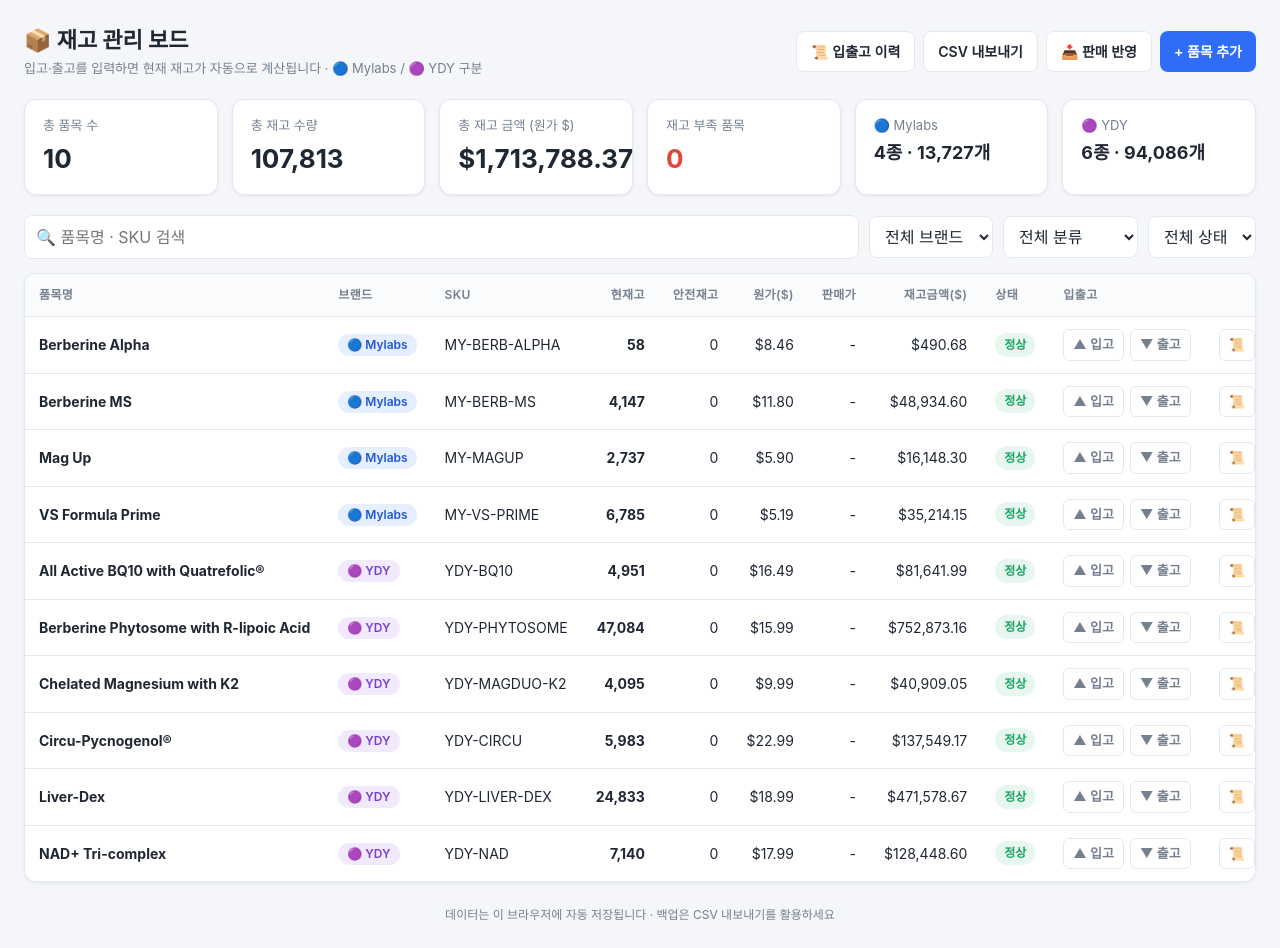
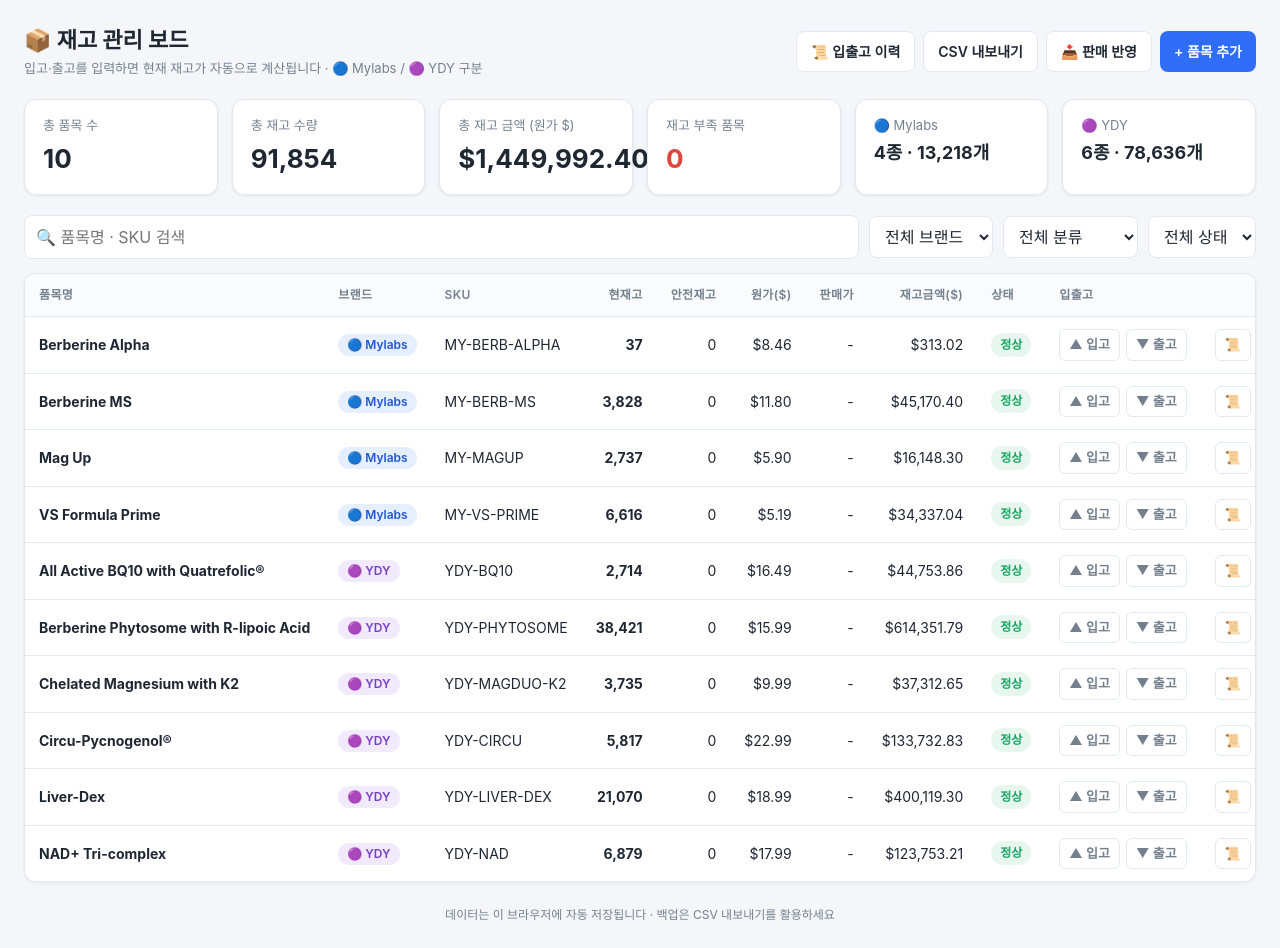
Before and after one commit to mylabsformula/inventory-board, a plain HTML site: page index.html in a window 1280 px wide. Drawn offline with Linux system fonts and the light colour scheme.

Commit message:
11월 2·3주차 재고 반영 (스마트스토어 11/7–11/20, 쿠팡 3건, 아이허브 #0121·#0122·#0123) + 11월 1주차 누락분 18건
Co-Authored-By: Claude Opus 5.5 <noreply@anthropic.com>
Claude-Session: https://claude.ai/code/session_01JUxBCn1WaETwbZxgfRV2NJ

```diff
--- a/index.html
+++ b/index.html
@@ -1,3 +1,4 @@
+<!-- 2026-11-20: 11월2·3주차(11/7–11/20) 스마트스토어 판매(릴리약사·고약사·형제약사·몸짱제니·쀼약사 파이토좀, 약사임당·약들약 리버덱스, 몸짱약사·릴리약사 BQ10, 드림약사·마이약사 VS, 약사피셜 써큐 공구) + 쿠팡 3건 + 아이허브 #0121·#0122·#0123 + 11월1주차 누락분(11/5–11/6 18건), 저장키 v39 + BUILD 20261120-01 재시드 -->
 <!-- 2026-11-08: 10월5주차 고약사 6개묶음 누락 791건 재정산 → 파이토좀 −4,746 (51,830→47,084), 저장키 v38 + BUILD 20261108-04 재시드 -->
 <!-- 2026-11-08: 리버덱스 New 입고 +22,080 (11/06 실사표 920박스×24) 반영 → 24,833, 저장키 v37 + BUILD 20261108-03 재시드 -->
 <!-- 2026-11-08: 11월1주차 보정 — 110426 스마트스토어 주문(11/04, 54건) + 아이허브 #0117·#0118 추가, 저장키 v36 + BUILD 20261108-02 재시드 -->
@@ -449,10 +450,10 @@
 
 <script src="./재고 관리 보드_files/xlsx.full.min.js.download"></script>
 <script>
-const KEY = 'inventory_board_v38';
+const KEY = 'inventory_board_v39';
 // 파일 내용이 바뀔 때마다 갱신. 저장된 스탬프와 다르면 무조건 재시드하므로
 // 같은 저장키로 파일을 다시 배포해도 옛 데이터가 남지 않음.
-const BUILD = '20261108-04';
+const BUILD = '20261120-01';
 const HKEY = 'inventory_history_v1';
 const AKEY = 'inventory_applied_orders_v1';
 let items = [];
@@ -478,15 +479,15 @@ function seed() {
   // 원가 = COST_TABLE 단위원가(USD), 제품 원가만 (배송비 제외)
   const P = (name, sku, brand, stock, cost) => ({ id: uid(), name, sku, brand, category: 'Supplement', stock, safety: 0, price: 0, cost });
   items = [
-    P('Berberine Phytosome with R-lipoic Acid', 'YDY-PHYTOSOME', 'YDY', 47084, 15.99),
-    P('All Active BQ10 with Quatrefolic®', 'YDY-BQ10', 'YDY', 4951, 16.49),
-    P('Chelated Magnesium with K2', 'YDY-MAGDUO-K2', 'YDY', 4095, 9.99),
-    P('NAD+ Tri-complex', 'YDY-NAD', 'YDY', 7140, 17.99),
-    P('Circu-Pycnogenol®', 'YDY-CIRCU', 'YDY', 5983, 22.99),
-    P('Liver-Dex', 'YDY-LIVER-DEX', 'YDY', 24833, 18.99),
-    P('Berberine Alpha', 'MY-BERB-ALPHA', 'Mylabs', 58, 8.46),
-    P('Berberine MS', 'MY-BERB-MS', 'Mylabs', 4147, 11.8),
-    P('VS Formula Prime', 'MY-VS-PRIME', 'Mylabs', 6785, 5.19),
+    P('Berberine Phytosome with R-lipoic Acid', 'YDY-PHYTOSOME', 'YDY', 38421, 15.99),
+    P('All Active BQ10 with Quatrefolic®', 'YDY-BQ10', 'YDY', 2714, 16.49),
+    P('Chelated Magnesium with K2', 'YDY-MAGDUO-K2', 'YDY', 3735, 9.99),
+    P('NAD+ Tri-complex', 'YDY-NAD', 'YDY', 6879, 17.99),
+    P('Circu-Pycnogenol®', 'YDY-CIRCU', 'YDY', 5817, 22.99),
+    P('Liver-Dex', 'YDY-LIVER-DEX', 'YDY', 21070, 18.99),
+    P('Berberine Alpha', 'MY-BERB-ALPHA', 'Mylabs', 37, 8.46),
+    P('Berberine MS', 'MY-BERB-MS', 'Mylabs', 3828, 11.8),
+    P('VS Formula Prime', 'MY-VS-PRIME', 'Mylabs', 6616, 5.19),
     P('Mag Up', 'MY-MAGUP', 'Mylabs', 2737, 5.9),
   ];
   // ── 주별 출고 이력 백필 (재고 변경과 함께 자동 기록) ──
@@ -786,6 +787,51 @@ function seed() {
   H('MY-VS-PRIME', W20, 2, 6814, 6812, '11/05 쿠팡 판매(2pk 1)');
   H('MY-VS-PRIME', W20, 3, 6812, 6809, '11/06 11번가 판매(3pk 1)');
   H('MY-VS-PRIME', W20, 24, 6809, 6785, '11/02 아이허브 #0117');
+  const W21 = new Date('2026-11-13T18:00:00').getTime();  // 11월 2주차 11/7–11/13
+  H('YDY-PHYTOSOME', W21, 36, 47084, 47048, '11월1주차 누락분: 11/5–11/6 스마트스토어 공구 판매(고약사: 3개묶음 4·6개묶음 4)');
+  H('YDY-LIVER-DEX', W21, 36, 24833, 24797, '11월1주차 누락분: 11/5–11/6 스마트스토어 공구 판매(약사임당: 3개묶음 2·6개묶음 5)');
+  H('YDY-LIVER-DEX', W21, 5, 24797, 24792, '11월1주차 누락분: 11/5–11/6 스마트스토어 판매(1pk 1·2pk 2)');
+  H('YDY-PHYTOSOME', W21, 3897, 47048, 43151, '11/7–11/13 스마트스토어 공구 판매(고약사: 3개묶음 177·6개묶음 218 / 릴리약사: 3개묶음 212·6개묶음 202 / 몸짱제니약사: 3개묶음 2 / 형제약사: 3개묶음 24·6개묶음 22)');
+  H('YDY-PHYTOSOME', W21, 280, 43151, 42871, '11/7–11/13 스마트스토어 판매(1pk 37·2pk 33·3pk 59)');
+  H('YDY-PHYTOSOME', W21, 720, 42871, 42151, '11/13 아이허브 #0121');
+  H('YDY-BQ10', W21, 183, 4951, 4768, '11/7–11/13 스마트스토어 공구 판매(몸짱약사: 3개묶음 19·6개묶음 21)');
+  H('YDY-BQ10', W21, 34, 4768, 4734, '11/7–11/13 스마트스토어 판매(1pk 13·2pk 3·3pk 5)');
+  H('YDY-MAGDUO-K2', W21, 12, 4095, 4083, '11/7–11/13 스마트스토어 판매(1pk 4·2pk 1·3pk 2)');
+  H('YDY-MAGDUO-K2', W21, 72, 4083, 4011, '11/13 아이허브 #0121');
+  H('YDY-NAD', W21, 8, 7140, 7132, '11/7–11/13 스마트스토어 판매(1pk 2·3pk 2)');
+  H('YDY-NAD', W21, 120, 7132, 7012, '11/13 아이허브 #0121');
+  H('YDY-CIRCU', W21, 1, 5983, 5982, '11/7–11/13 스마트스토어 판매(1pk 1)');
+  H('YDY-CIRCU', W21, 24, 5982, 5958, '11/13 아이허브 #0121');
+  H('YDY-LIVER-DEX', W21, 735, 24792, 24057, '11/7–11/13 스마트스토어 공구 판매(약들약: 3개묶음 1 / 약사임당: 3개묶음 126·6개묶음 59)');
+  H('YDY-LIVER-DEX', W21, 116, 24057, 23941, '11/7–11/13 스마트스토어 판매(1pk 50·2pk 21·3pk 8)');
+  H('MY-BERB-MS', W21, 7, 4147, 4140, '11/7–11/13 스마트스토어 판매(1pk 1·3pk 2)');
+  H('MY-BERB-MS', W21, 96, 4140, 4044, '11/13 아이허브 #0121');
+  H('MY-VS-PRIME', W21, 132, 6785, 6653, '11/7–11/13 스마트스토어 공구 판매(드림약사: 3개묶음 30·6개묶음 7)');
+  H('MY-VS-PRIME', W21, 4, 6653, 6649, '11/7–11/13 스마트스토어 판매(1pk 4)');
+  H('MY-VS-PRIME', W21, 2, 6649, 6647, '11/11 쿠팡 판매(2pk 1)');
+  const W22 = new Date('2026-11-20T18:00:00').getTime();  // 11월 3주차 11/14–11/20
+  H('YDY-PHYTOSOME', W22, 1743, 42151, 40408, '11/14–11/20 스마트스토어 공구 판매(고약사: 6개묶음 26 / 릴리약사: 3개묶음 124·6개묶음 94 / 몸짱제니약사: 3개묶음 51·6개묶음 55 / 쀼약사: 3개묶음 20·6개묶음 18)');
+  H('YDY-PHYTOSOME', W22, 331, 40408, 40077, '11/14–11/20 스마트스토어 판매(1pk 43·2pk 45·3pk 66)');
+  H('YDY-PHYTOSOME', W22, 912, 40077, 39165, '11/20 아이허브 #0122');
+  H('YDY-PHYTOSOME', W22, 744, 39165, 38421, '11/20 아이허브 #0123');
+  H('YDY-BQ10', W22, 903, 4734, 3831, '11/14–11/20 스마트스토어 공구 판매(릴리약사: 3개묶음 81·6개묶음 72 / 몸짱약사: 3개묶음 30·6개묶음 23)');
+  H('YDY-BQ10', W22, 37, 3831, 3794, '11/14–11/20 스마트스토어 판매(1pk 17·2pk 7·3pk 2)');
+  H('YDY-BQ10', W22, 1080, 3794, 2714, '11/20 아이허브 #0122');
+  H('YDY-MAGDUO-K2', W22, 12, 4011, 3999, '11/14–11/20 스마트스토어 판매(2pk 3·3pk 2)');
+  H('YDY-MAGDUO-K2', W22, 264, 3999, 3735, '11/20 아이허브 #0122');
+  H('YDY-NAD', W22, 13, 7012, 6999, '11/14–11/20 스마트스토어 판매(1pk 8·2pk 1·3pk 1)');
+  H('YDY-NAD', W22, 120, 6999, 6879, '11/20 아이허브 #0122');
+  H('YDY-CIRCU', W22, 21, 5958, 5937, '11/14–11/20 스마트스토어 공구 판매(약사피셜: 3개묶음 1·6개묶음 3)');
+  H('YDY-CIRCU', W22, 120, 5937, 5817, '11/20 아이허브 #0122');
+  H('YDY-LIVER-DEX', W22, 2754, 23941, 21187, '11/14–11/20 스마트스토어 공구 판매(약들약: 3개묶음 320·6개묶음 255 / 약사임당: 3개묶음 52·6개묶음 18)');
+  H('YDY-LIVER-DEX', W22, 117, 21187, 21070, '11/14–11/20 스마트스토어 판매(1pk 48·2pk 18·3pk 11)');
+  H('MY-BERB-ALPHA', W22, 21, 58, 37, '11/14–11/20 스마트스토어 판매(1pk 3·3pk 6)');
+  H('MY-BERB-MS', W22, 72, 4044, 3972, '11/20 아이허브 #0122');
+  H('MY-BERB-MS', W22, 144, 3972, 3828, '11/20 아이허브 #0123');
+  H('MY-VS-PRIME', W22, 9, 6647, 6638, '11/14–11/20 스마트스토어 공구 판매(마이약사: 3개묶음 3)');
+  H('MY-VS-PRIME', W22, 18, 6638, 6620, '11/14–11/20 스마트스토어 판매(1pk 6·3pk 4)');
+  H('MY-VS-PRIME', W22, 2, 6620, 6618, '11/14 쿠팡 판매(2pk 1)');
+  H('MY-VS-PRIME', W22, 2, 6618, 6616, '11/17 쿠팡 판매(2pk 1)');
   history.sort((a,b) => b.ts - a.ts);  // 최신순
   save(); saveHistory();
   try { localStorage.setItem(KEY + '_build', BUILD); } catch(e){}
```
